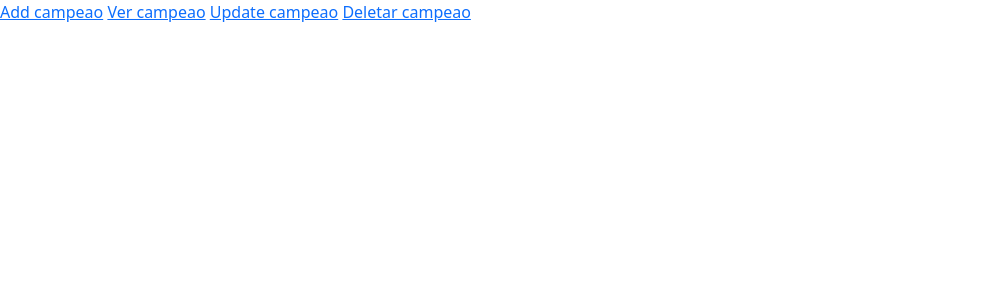
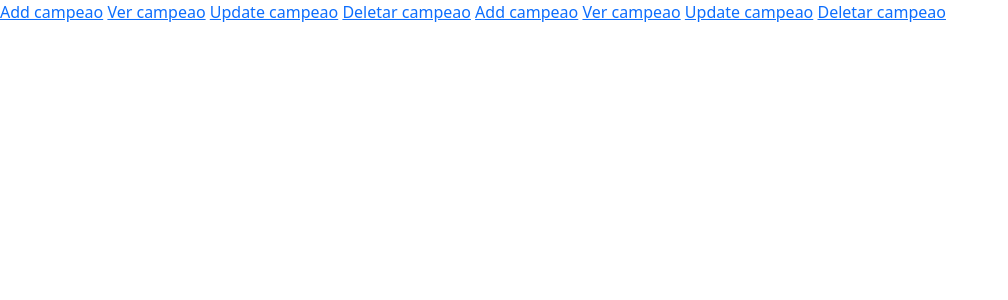
Before and after one commit to laura1050santos/TrabalhoFinal2, a Flask app: page / in a window 1280 px wide. Shown: the top 300 px of the page, without its empty margins (0-1008 px from the left). Run offline with Flask 3, Linux system fonts and the light colour scheme; some libraries are stand-ins or nearby versions.

Commit message:
Atualizar o index.html

```diff
--- a/TrabalhoFinal/templates/index.html
+++ b/TrabalhoFinal/templates/index.html
@@ -11,5 +11,9 @@
     <a href="/ver-campeoes">Ver campeao</a>
     <a href="/update_campeao">Update campeao</a>
     <a href="/delete_campeao">Deletar campeao</a>
+    <a href="/add_user">Add campeao</a>
+    <a href="/ver-users">Ver campeao</a>
+    <a href="/update_user">Update campeao</a>
+    <a href="/delete_user">Deletar campeao</a>
 </body>
 </html>
```
